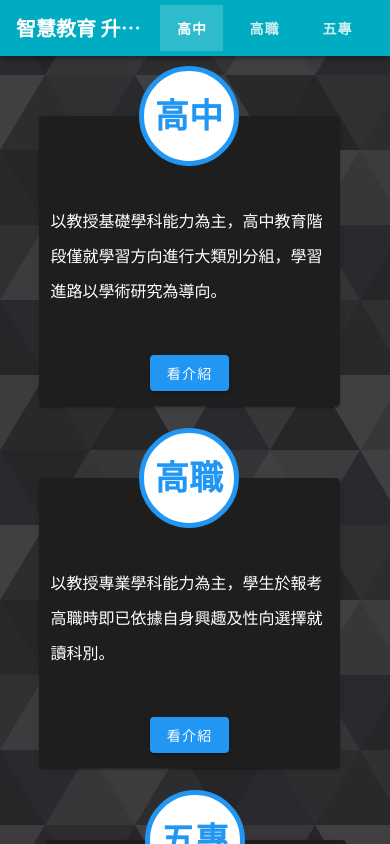
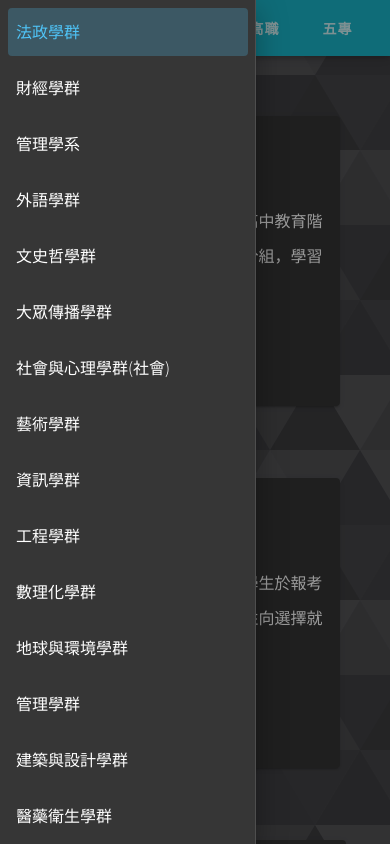
Before and after one commit to kukina622/web_design_class, a Vue app: page / in a window 390 px wide. Shown: the top 844 px of the page. Built offline with nearby package versions, Linux system fonts and the light colour scheme.

Commit message:
Optimize layout

```diff
--- a/src/App.vue
+++ b/src/App.vue
@@ -1,6 +1,10 @@
 <template>
   <v-app>
     <v-app-bar app color="#00ACC1">
+      <v-app-bar-nav-icon
+        v-if="windowWidth < 800"
+        @click="openDrawer"
+      ></v-app-bar-nav-icon>
       <v-app-bar-title class="font-weight-black white--text">
         智慧教育 升學規劃
       </v-app-bar-title>
@@ -29,10 +33,10 @@
         >
       </v-btn-toggle>
     </v-app-bar>
-    <v-main>
+    <v-main v-resize="resize">
       <v-container fluid>
         <schoolSystemIntro @changeActiveBtn="changeActiveBtn" />
-        <departmentIntro />
+        <departmentIntro :windowWidth="windowWidth" />
       </v-container>
     </v-main>
   </v-app>
@@ -50,6 +54,7 @@
   },
   data: () => ({
     activeButton: 0,
+    windowWidth: "",
   }),
   methods: {
     changeSchoolSystem(schoolSystem) {
@@ -58,6 +63,15 @@
     changeActiveBtn(index) {
       this.activeButton = index;
     },
+    resize() {
+      this.windowWidth = window.innerWidth;
+    },
+    openDrawer() {
+      this.$bus.$emit("openDrawer");
+    },
+  },
+  mounted() {
+    this.resize();
   },
 };
 </script>
--- a/src/components/departmentIntro.vue
+++ b/src/components/departmentIntro.vue
@@ -2,10 +2,9 @@
   <v-row id="department">
     <v-col cols="auto">
       <v-navigation-drawer
-        permanent
-        height="650"
-        floating
-        style="overflow: auto"
+        :height="windowWidth >= 800 ? '650' : '100%'"
+        :app="windowWidth < 800"
+        v-model="drawer"
       >
         <v-list nav>
           <v-list-item-group color="#4FC3F7" mandatory>
@@ -38,7 +37,9 @@
         <v-card-text class="text-h6">
           {{ future_text }}
         </v-card-text>
-        <img :src="d_image" class="d_img" />
+        <div class="d-flex justify-end">
+          <img :src="d_image" class="d_img" />
+        </div>
       </v-card>
     </v-col>
   </v-row>
@@ -48,6 +49,7 @@
 import { mapGetters } from "vuex";
 
 export default {
+  props: ["windowWidth"],
   data() {
     return {
       selectedDepartment: "",
@@ -55,6 +57,7 @@
       intro_text: "",
       future_text: "",
       d_image: require("../assets/department/觀光事業科.jpg"),
+      drawer: true,
     };
   },
   methods: {
@@ -69,10 +72,27 @@
         this.d_image = require(`../assets/department/${dataObj.img}`);
         this.selectedDepartment = department;
       }
+      if (this.windowWidth < 800) {
+        this.drawer = false;
+      }
     },
   },
   computed: {
     ...mapGetters(["getterSchoolSystemData"]),
+  },
+  watch: {
+    windowWidth(newVal) {
+      if (newVal >= 800) {
+        this.drawer = true;
+      } else if (newVal < 800) {
+        this.drawer = false;
+      }
+    },
+  },
+  mounted() {
+    this.$bus.$on("openDrawer", () => {
+      this.drawer = true;
+    });
   },
 };
 </script>
@@ -84,4 +104,9 @@
   right: 0;
   bottom: 0;
 }
+@media (max-width: 1100px) {
+  .d_img {
+    position: static;
+  }
+}
 </style>
--- a/src/main.js
+++ b/src/main.js
@@ -5,6 +5,7 @@
 import vuetify from "./plugins/vuetify";
 
 Vue.config.productionTip = false;
+Vue.prototype.$bus = new Vue();
 
 new Vue({
   store,
```
